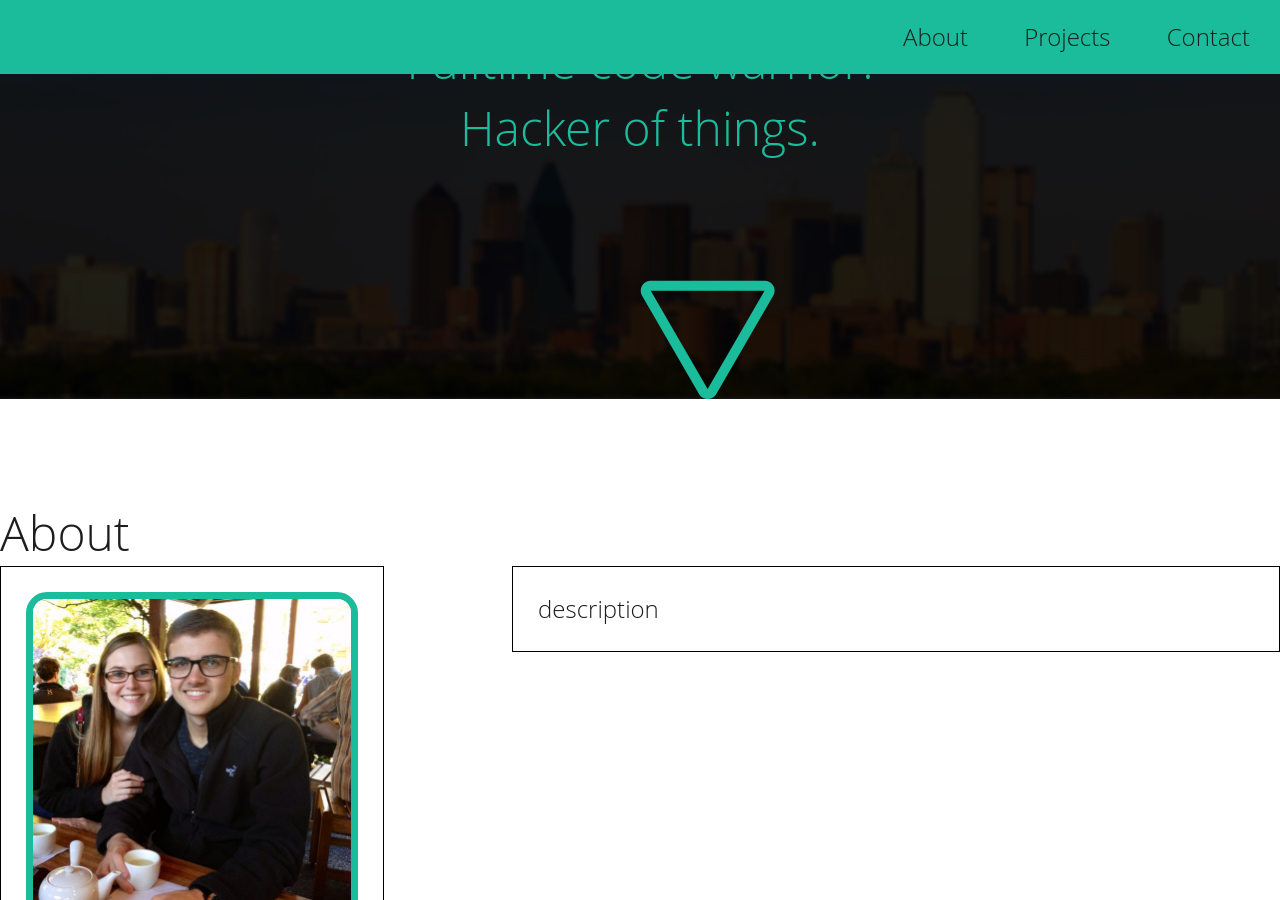
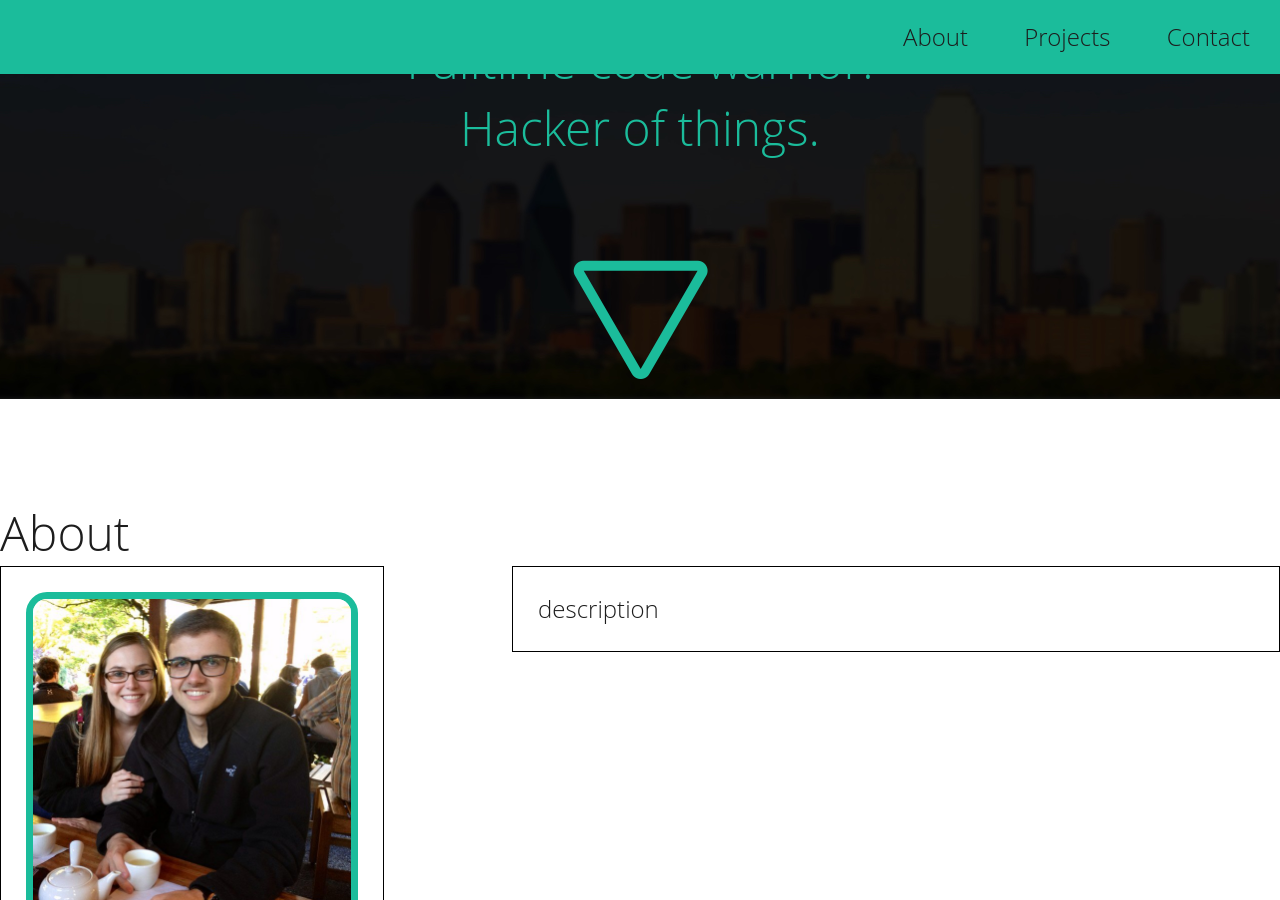
Before and after one commit to zackurben/zackurben.github.io, a Jekyll site: the page built from index.html, in a window 1280 px wide and 900 px high, scrolled down 501 px. Built offline with Jekyll 4.4.1, drawn with Linux system fonts in a browser that asks for light colours; nearby versions of some CDN libraries.

Commit message:
Fixing scroll image on the header to be centered.

```diff
--- a/_includes/header.html
+++ b/_includes/header.html
@@ -14,5 +14,7 @@
     <h2>Fulltime code warrior.<br>Hacker of things.</h2>
 
     <br>
-    <img class="scroll center" src="img/arrow.png">
+    <div class="scroll">
+        <img src="img/arrow.png">
+    </div>
 </div>
--- a/_sass/_base.scss
+++ b/_sass/_base.scss
@@ -178,6 +178,12 @@ nav {
   bottom: 0;
   width: 100%;
 
+  img {
+    display: block;
+    position: relative;
+    margin: auto;
+    padding-bottom: 20px;
+
     @include micro-screen {
       height: round($scroll-height * 0.6);
       width: round($scroll-width * 0.6);
@@ -201,6 +207,7 @@ nav {
     @include l-screen {
       height: $scroll-height;
       width: $scroll-width;
+    }
   }
 }
 
```
Lines whose indentation alone changed are shown as unchanged.
